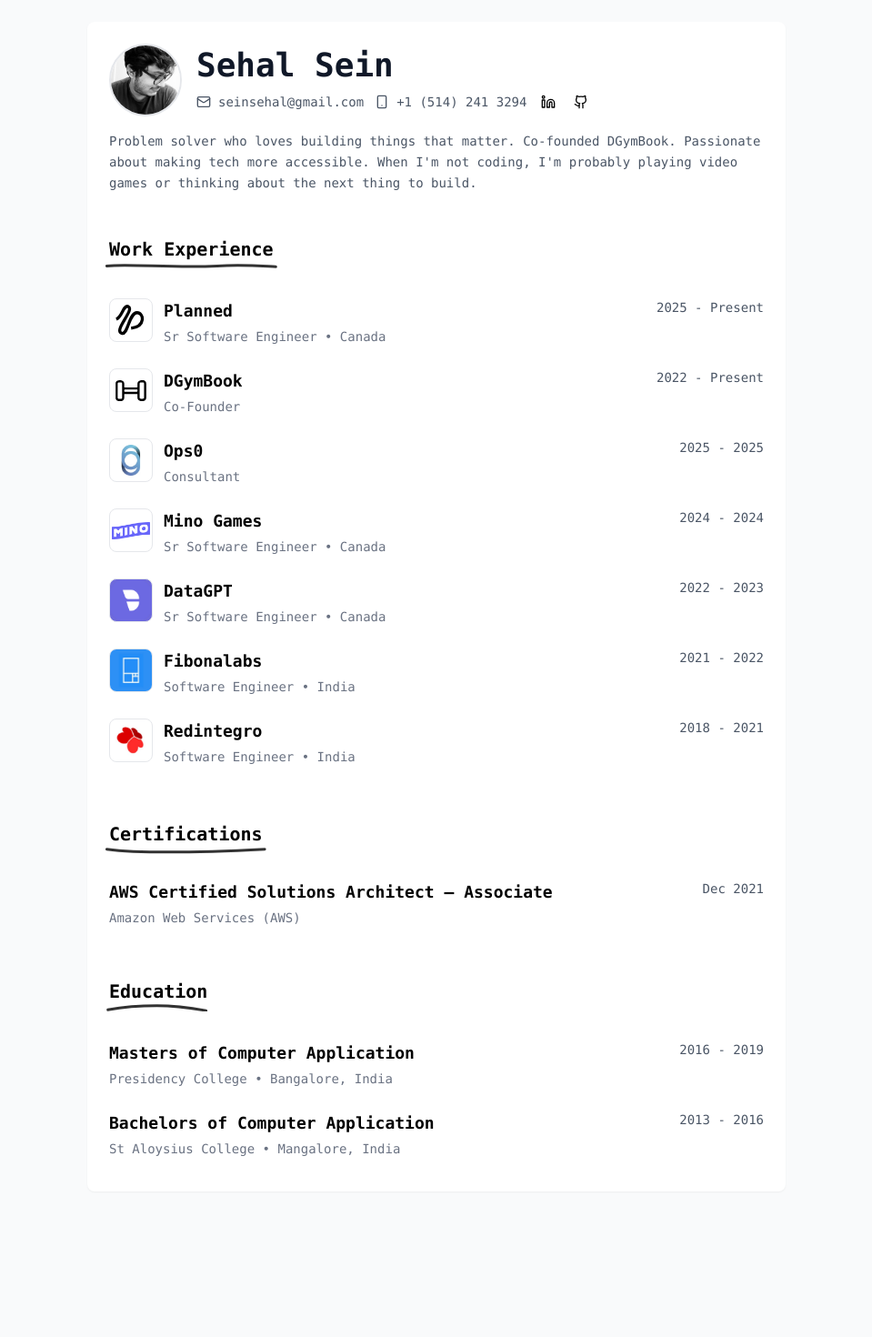
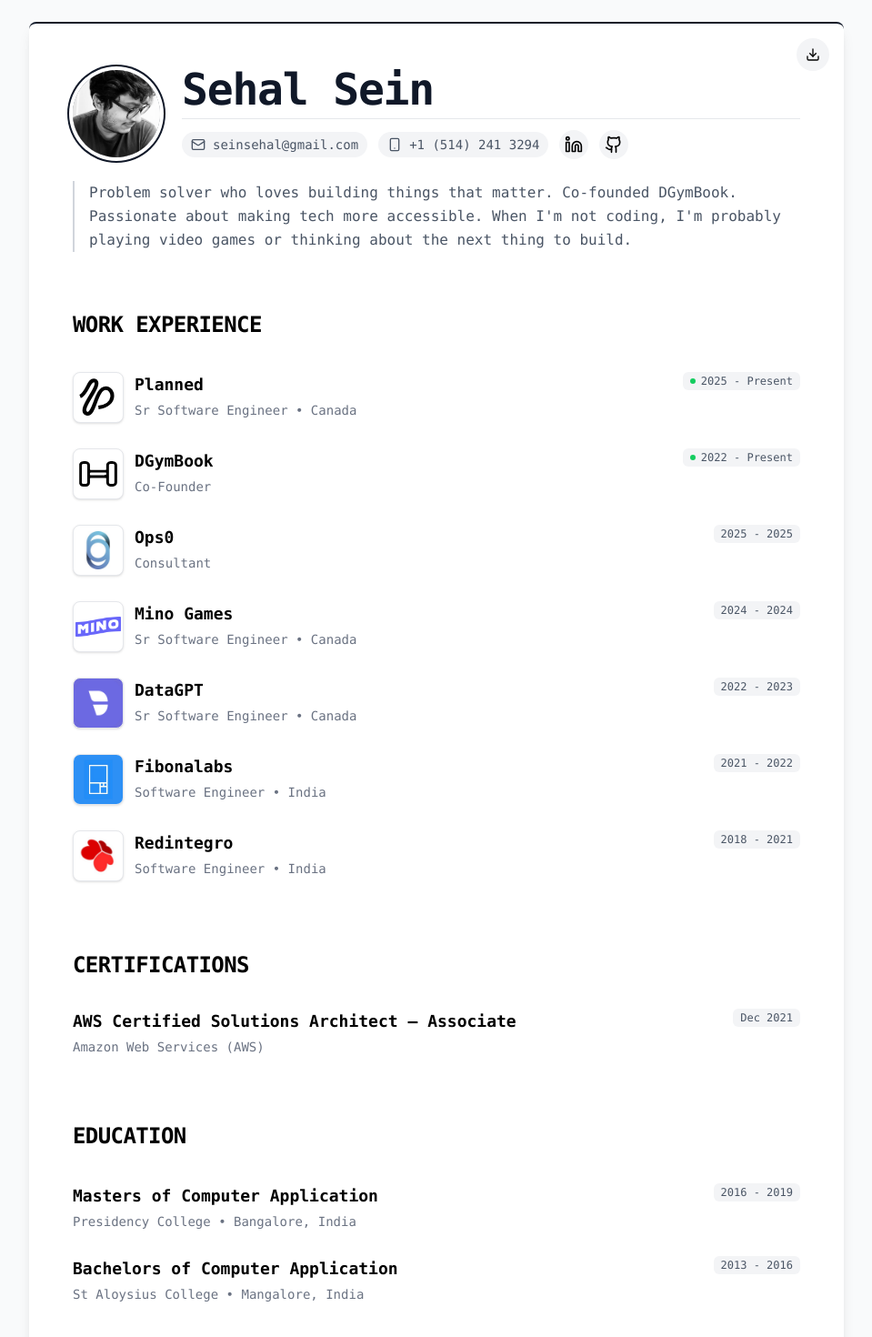
Before and after one commit to Sehalsein/sehalsein.com, a Next.js app: page /resume in a window 1280 px wide. Shown: the top 1470 px of the page at 91% size, without its empty margins (160-1119 px from the left). Before the commit the page ends 1334 px from the top, so only its background shows below. Built offline with nearby package versions, Linux system fonts and the light colour scheme.

Commit message:
refactor: enhance resume layout and animations, add download button

```diff
--- a/src/page/resume/layout.tsx
+++ b/src/page/resume/layout.tsx
@@ -2,8 +2,8 @@
 
 export default function ResumeLayout({ children }: PropsWithChildren) {
 	return (
-		<div className="flex items-center justify-center p-0 md:p-6 font-mono">
-			<div className="flex flex-col gap-12 max-w-3xl bg-white dark:bg-black shadow-xs rounded-lg p-6 text-black dark:text-gray-200">
+		<div className="flex items-center justify-center p-0 md:p-6 font-mono bg-gray-50 dark:bg-gray-950 min-h-screen print:bg-white">
+			<div className="relative flex flex-col gap-16 max-w-4xl bg-white dark:bg-black shadow-lg dark:shadow-none rounded-lg p-8 md:p-12 text-black dark:text-gray-200 border-t-2 border-t-gray-900 dark:border-t-gray-100 dark:border dark:border-gray-800 print:shadow-none print:border-none print:border-t-0 print:bg-white print:p-0">
 				{children}
 			</div>
 		</div>
--- a/src/page/resume/page.tsx
+++ b/src/page/resume/page.tsx
@@ -7,6 +7,7 @@
 import Profile from "@/src/view/resume/Profile";
 import { RESUME_DATA } from "@/src/data/resume";
 import { motion } from "motion/react";
+import { Download } from "lucide-react";
 
 function getLogoClassName(company: string): string {
 	const logoStyles: Record<string, string> = {
@@ -26,9 +27,20 @@
 
 	return (
 		<>
-			<motion.div
+			<motion.button
 				initial={{ opacity: 0 }}
 				animate={{ opacity: 1 }}
+				transition={{ duration: 0.5, delay: 0.4 }}
+				onClick={() => window.print()}
+				className="absolute top-4 right-4 p-2.5 rounded-full bg-gray-100 dark:bg-gray-900 hover:bg-gray-200 dark:hover:bg-gray-800 hover:-translate-y-0.5 hover:shadow-sm transition-all duration-200 print:hidden cursor-pointer"
+				aria-label="Download resume as PDF"
+			>
+				<Download size={16} />
+			</motion.button>
+
+			<motion.div
+				initial={{ opacity: 0, y: 20 }}
+				animate={{ opacity: 1, y: 0 }}
 				transition={{ duration: 0.5 }}
 			>
 				<Profile.Root>
@@ -56,8 +68,8 @@
 					{data.experience.map((exp, index) => (
 						<motion.div
 							key={exp.company}
-							initial={{ opacity: 0, x: -20 }}
-							animate={{ opacity: 1, x: 0 }}
+							initial={{ opacity: 0, y: 15 }}
+							animate={{ opacity: 1, y: 0 }}
 							transition={{
 								duration: 0.4,
 								delay: 0.2 + index * 0.1,
@@ -99,8 +111,8 @@
 					{data.certifications.map((cert, index) => (
 						<motion.div
 							key={cert.name}
-							initial={{ opacity: 0, x: -20 }}
-							animate={{ opacity: 1, x: 0 }}
+							initial={{ opacity: 0, y: 15 }}
+							animate={{ opacity: 1, y: 0 }}
 							transition={{
 								duration: 0.4,
 								delay: 0.3 + index * 0.1,
@@ -129,8 +141,8 @@
 					{data.education.map((edu, index) => (
 						<motion.div
 							key={edu.name}
-							initial={{ opacity: 0, x: -20 }}
-							animate={{ opacity: 1, x: 0 }}
+							initial={{ opacity: 0, y: 15 }}
+							animate={{ opacity: 1, y: 0 }}
 							transition={{
 								duration: 0.4,
 								delay: 0.4 + index * 0.1,
--- a/src/view/resume/Certification.tsx
+++ b/src/view/resume/Certification.tsx
@@ -1,7 +1,6 @@
 "use client";
 
 import { cn } from "@/src/lib/utils";
-import { motion } from "motion/react";
 import type { PropsWithChildren } from "react";
 
 type CertificationRootProps = PropsWithChildren<{
@@ -10,16 +9,14 @@
 
 function CertificationRoot({ children, className }: CertificationRootProps) {
 	return (
-		<motion.div
+		<div
 			className={cn(
-				"flex flex-col gap-2 py-2 border-b border-transparent transition-colors",
+				"flex flex-col gap-2 py-2 rounded-lg px-3 -mx-3 transition-all duration-200 hover:bg-gray-50 dark:hover:bg-gray-900/40 hover:translate-x-1",
 				className,
 			)}
-			whileHover={{ scale: 1.01 }}
-			transition={{ type: "spring", stiffness: 300, damping: 20 }}
 		>
 			{children}
-		</motion.div>
+		</div>
 	);
 }
 
@@ -83,14 +80,14 @@
 
 function CertificationIssued({ issued, className }: CertificationIssuedProps) {
 	return (
-		<p
+		<span
 			className={cn(
-				"text-sm font-medium text-gray-600 dark:text-gray-400 whitespace-nowrap",
+				"inline-flex items-center px-2 py-0.5 rounded-md bg-gray-100 dark:bg-gray-800 text-xs font-medium text-gray-600 dark:text-gray-400 whitespace-nowrap",
 				className,
 			)}
 		>
 			{issued}
-		</p>
+		</span>
 	);
 }
 
--- a/src/view/resume/CompanyLogo.tsx
+++ b/src/view/resume/CompanyLogo.tsx
@@ -14,7 +14,7 @@
 	return (
 		<motion.div
 			className={cn(
-				"relative w-12 h-12 shrink-0 rounded-lg overflow-hidden border border-gray-200 dark:border-gray-800 bg-white dark:bg-gray-900",
+				"relative w-14 h-14 shrink-0 rounded-lg overflow-hidden border border-gray-200 dark:border-gray-800 bg-white dark:bg-gray-900 shadow-sm transition-transform duration-200 hover:-translate-y-0.5 hover:shadow-md",
 				className,
 			)}
 			initial={{ opacity: 0, scale: 0.8 }}
@@ -27,7 +27,7 @@
 					alt={`${company} logo`}
 					fill
 					className="object-contain"
-					sizes="48px"
+					sizes="56px"
 				/>
 			</div>
 		</motion.div>
--- a/src/view/resume/Duration.tsx
+++ b/src/view/resume/Duration.tsx
@@ -11,9 +11,10 @@
 export function Duration({ from, to, className }: DurationProps) {
 	return (
 		<div className={cn("flex flex-col", className)}>
-			<p className="text-sm font-medium text-gray-600 dark:text-gray-400 whitespace-nowrap">
+			<span className="inline-flex items-center gap-1.5 px-2 py-0.5 rounded-md bg-gray-100 dark:bg-gray-800 text-xs font-medium text-gray-600 dark:text-gray-400 whitespace-nowrap">
+				{!to && <span className="w-1.5 h-1.5 rounded-full bg-green-500 animate-pulse" />}
 				{from} - {to || "Present"}
-			</p>
+			</span>
 		</div>
 	);
 }
--- a/src/view/resume/Education.tsx
+++ b/src/view/resume/Education.tsx
@@ -1,7 +1,6 @@
 "use client";
 
 import { cn } from "@/src/lib/utils";
-import { motion } from "motion/react";
 import { Duration } from "./Duration";
 import type { PropsWithChildren } from "react";
 
@@ -11,16 +10,14 @@
 
 function EducationRoot({ children, className }: EducationRootProps) {
 	return (
-		<motion.div
+		<div
 			className={cn(
-				"flex flex-col gap-2 py-3 border-b border-transparent transition-colors",
+				"flex flex-col gap-2 py-3 rounded-lg px-3 -mx-3 transition-all duration-200 hover:bg-gray-50 dark:hover:bg-gray-900/40 hover:translate-x-1",
 				className,
 			)}
-			whileHover={{ scale: 1.01 }}
-			transition={{ type: "spring", stiffness: 300, damping: 20 }}
 		>
 			{children}
-		</motion.div>
+		</div>
 	);
 }
 
--- a/src/view/resume/Profile.tsx
+++ b/src/view/resume/Profile.tsx
@@ -12,7 +12,7 @@
 }>;
 
 function ProfileRoot({ children, className }: ProfileRootProps) {
-	return <div className={cn("flex flex-col gap-4", className)}>{children}</div>;
+	return <div className={cn("flex flex-col gap-6", className)}>{children}</div>;
 }
 
 type ProfileHeaderProps = PropsWithChildren<{
@@ -23,7 +23,7 @@
 	return (
 		<div
 			className={cn(
-				"flex flex-col sm:flex-row gap-4 items-start sm:items-center",
+				"flex flex-col sm:flex-row gap-6 items-start sm:items-center",
 				className,
 			)}
 		>
@@ -60,9 +60,9 @@
 			<Image
 				src={photo}
 				alt="Profile photo"
-				width={80}
-				height={80}
-				className="rounded-full w-20 h-20 object-cover border-2 border-gray-200 dark:border-gray-800"
+				width={96}
+				height={96}
+				className="rounded-full w-24 h-24 object-cover ring-2 ring-gray-900 ring-offset-4 ring-offset-white dark:ring-gray-100 dark:ring-offset-black"
 			/>
 		</motion.div>
 	);
@@ -77,7 +77,7 @@
 	return (
 		<motion.h1
 			className={cn(
-				"text-3xl sm:text-4xl font-bold text-gray-900 dark:text-gray-100",
+				"text-4xl sm:text-5xl font-bold tracking-tight text-gray-900 dark:text-gray-100",
 				className,
 			)}
 			initial={{ opacity: 0, y: -10 }}
@@ -95,7 +95,7 @@
 
 function ProfileContactInfo({ children, className }: ProfileContactInfoProps) {
 	return (
-		<div className={cn("flex flex-wrap items-center gap-3", className)}>
+		<div className={cn("flex flex-wrap items-center gap-3 pt-3 border-t border-gray-200 dark:border-gray-800", className)}>
 			{children}
 		</div>
 	);
@@ -115,7 +115,7 @@
 			transition={{ delay: 0.2 }}
 		>
 			<Link href={`mailto:${email}`}>
-				<div className="flex items-center gap-2 text-gray-600 dark:text-gray-400 hover:text-blue-600 dark:hover:text-blue-400 transition-colors">
+				<div className="flex items-center gap-2 px-2.5 py-1 rounded-full bg-gray-100 dark:bg-gray-900 hover:bg-gray-200 dark:hover:bg-gray-800 text-gray-600 dark:text-gray-400 hover:text-blue-600 dark:hover:text-blue-400 transition-all duration-200 hover:-translate-y-0.5 hover:shadow-sm">
 					<Mail className="w-4 h-4" />
 					<span className="text-sm">{email}</span>
 				</div>
@@ -138,7 +138,7 @@
 			transition={{ delay: 0.25 }}
 		>
 			<Link href={`tel:${phone}`}>
-				<div className="flex items-center gap-2 text-gray-600 dark:text-gray-400 hover:text-blue-600 dark:hover:text-blue-400 transition-colors">
+				<div className="flex items-center gap-2 px-2.5 py-1 rounded-full bg-gray-100 dark:bg-gray-900 hover:bg-gray-200 dark:hover:bg-gray-800 text-gray-600 dark:text-gray-400 hover:text-blue-600 dark:hover:text-blue-400 transition-all duration-200 hover:-translate-y-0.5 hover:shadow-sm">
 					<Smartphone className="w-4 h-4" />
 					<span className="text-sm">{phone}</span>
 				</div>
@@ -182,7 +182,7 @@
 	return (
 		<motion.p
 			className={cn(
-				"text-sm text-gray-600 dark:text-gray-400 leading-relaxed",
+				"text-base text-gray-600 dark:text-gray-400 leading-relaxed pl-4 border-l-2 border-gray-300 dark:border-gray-700",
 				className,
 			)}
 			initial={{ opacity: 0 }}
@@ -206,15 +206,15 @@
 	switch (name.toLowerCase()) {
 		case "linkedin":
 			return (
-				<motion.div whileHover={{ scale: 1.1 }} whileTap={{ scale: 0.95 }}>
-					<Linkedin className="h-6 w-6 hover:text-blue-600 dark:hover:text-blue-400 rounded-sm p-1 transition-colors" />
-				</motion.div>
+				<div className="p-1.5 rounded-full bg-gray-100 dark:bg-gray-900 hover:bg-gray-200 dark:hover:bg-gray-800 transition-all duration-200 hover:-translate-y-0.5 hover:shadow-sm hover:scale-110">
+					<Linkedin className="h-5 w-5 hover:text-blue-600 dark:hover:text-blue-400 transition-colors" />
+				</div>
 			);
 		case "github":
 			return (
-				<motion.div whileHover={{ scale: 1.1 }} whileTap={{ scale: 0.95 }}>
-					<Github className="h-6 w-6 hover:text-gray-900 dark:hover:text-gray-100 rounded-sm p-1 transition-colors" />
-				</motion.div>
+				<div className="p-1.5 rounded-full bg-gray-100 dark:bg-gray-900 hover:bg-gray-200 dark:hover:bg-gray-800 transition-all duration-200 hover:-translate-y-0.5 hover:shadow-sm hover:scale-110">
+					<Github className="h-5 w-5 hover:text-gray-900 dark:hover:text-gray-100 transition-colors" />
+				</div>
 			);
 		default:
 			return null;
--- a/src/view/resume/Section.tsx
+++ b/src/view/resume/Section.tsx
@@ -1,8 +1,6 @@
 "use client";
 
 import { motion } from "motion/react";
-import HandDrawnUnderline from "./HandDrawnUnderline";
-
 export default function Section({
 	title,
 	children,
@@ -12,18 +10,15 @@
 }) {
 	return (
 		<div className="flex flex-col gap-6">
-			<div className="relative w-fit mb-1">
 			<motion.h2
-					className="text-xl font-bold"
+				className="text-2xl font-bold uppercase tracking-tight"
 				initial={{ opacity: 0, x: -10 }}
 				animate={{ opacity: 1, x: 0 }}
 				transition={{ duration: 0.3 }}
 			>
 				{title}
 			</motion.h2>
-				<HandDrawnUnderline className="absolute left-0 top-full w-full scale-x-105 opacity-80 h-2" />
-			</div>
-			<div className="flex flex-col">{children}</div>
+			<div className="flex flex-col gap-1">{children}</div>
 		</div>
 	);
 }
--- a/src/view/resume/WorkExperience.tsx
+++ b/src/view/resume/WorkExperience.tsx
@@ -1,7 +1,6 @@
 "use client";
 
 import { cn } from "@/src/lib/utils";
-import { motion } from "motion/react";
 import { CompanyLogo } from "./CompanyLogo";
 import { CompanyInfo } from "./CompanyInfo";
 import { Duration } from "./Duration";
@@ -27,16 +26,14 @@
 
 function WorkExperienceRoot({ children, className }: WorkExperienceRootProps) {
 	return (
-		<motion.div
+		<div
 			className={cn(
-				"flex flex-col gap-2 py-3 border-b border-transparent transition-colors",
+				"flex flex-col gap-2 py-3 rounded-lg px-3 -mx-3 transition-all duration-200 hover:bg-gray-50 dark:hover:bg-gray-900/40 hover:translate-x-1",
 				className,
 			)}
-			whileHover={{ scale: 1.01 }}
-			transition={{ type: "spring", stiffness: 300, damping: 20 }}
 		>
 			{children}
-		</motion.div>
+		</div>
 	);
 }
 
```
Lines whose indentation alone changed are shown as unchanged.
